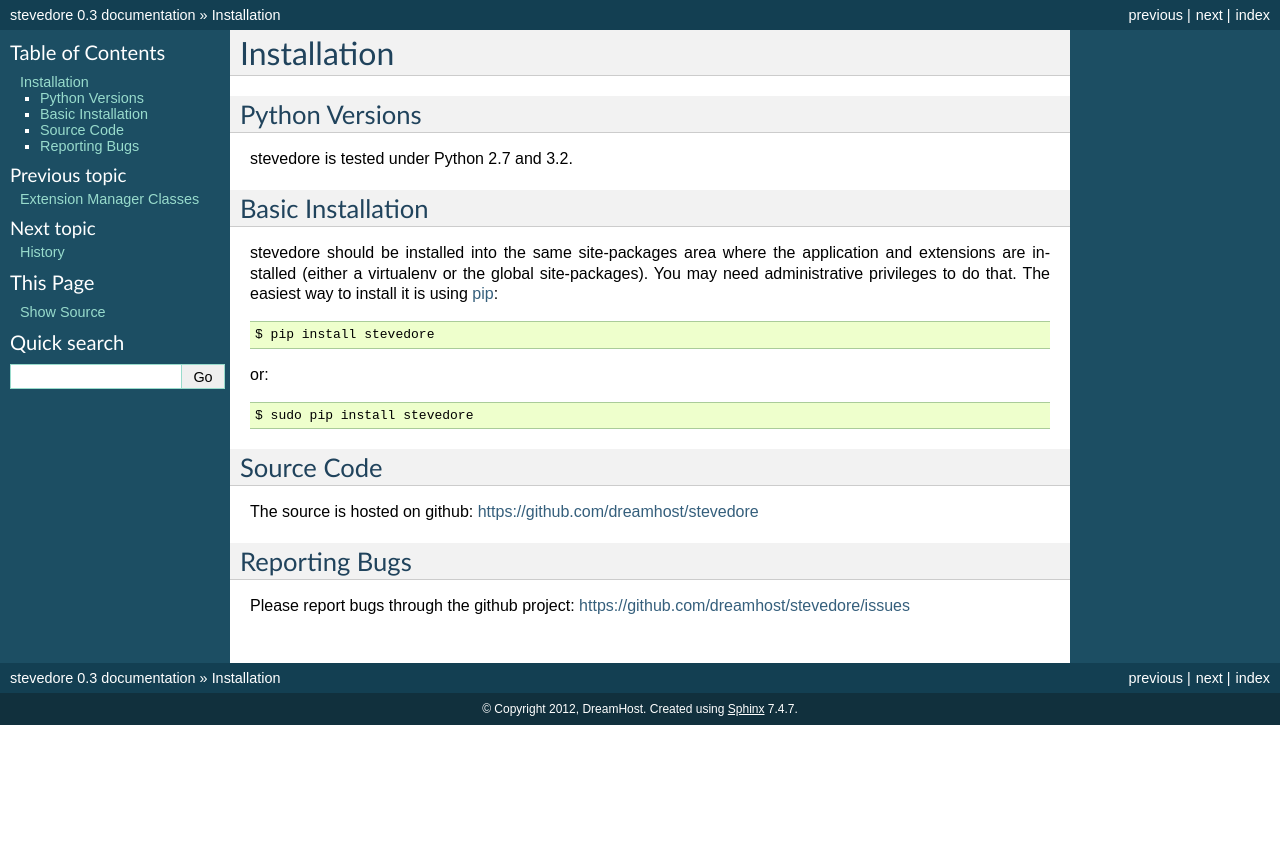
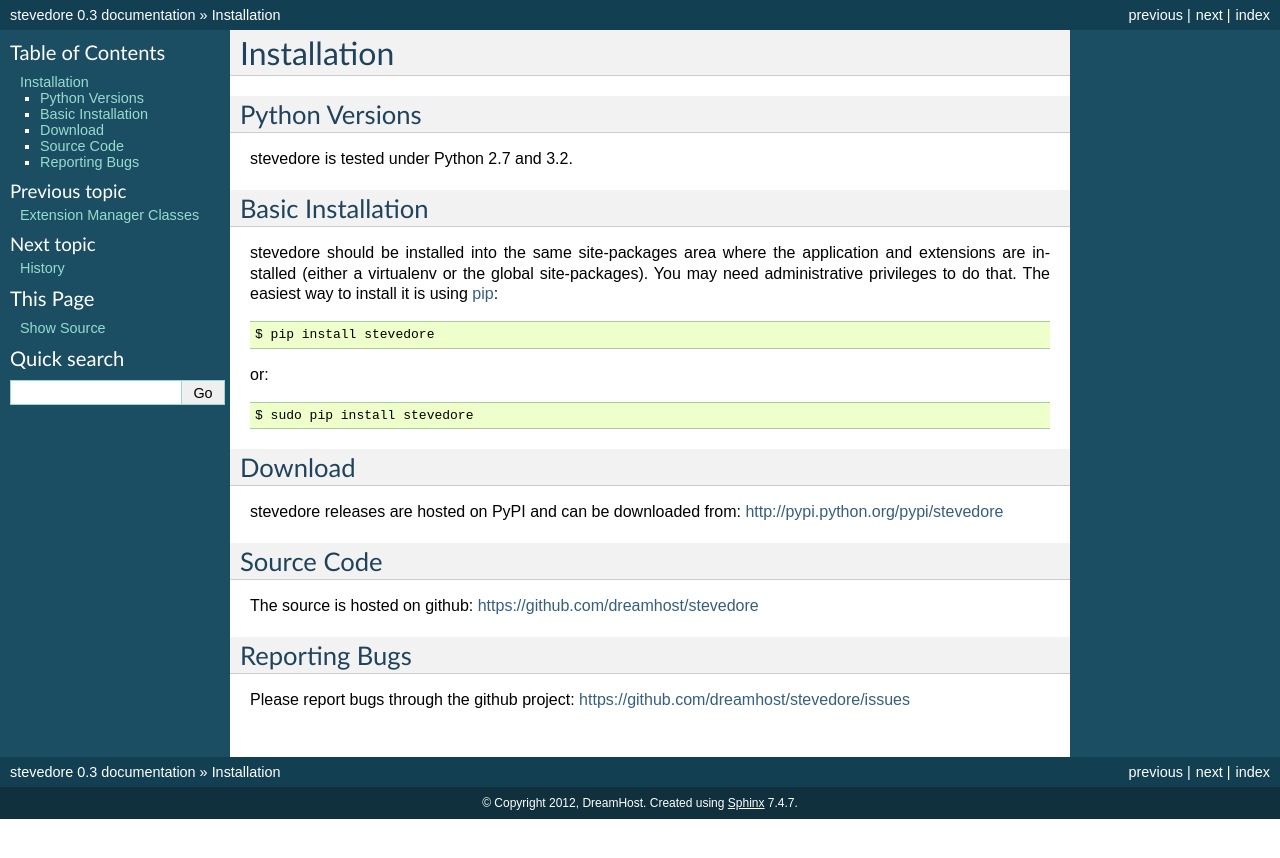
Before and after one commit to openstack/stevedore, a Sphinx documentation site: the page built from docs/source/install.rst, in a window 1280 px wide. Shown: the top 858 px of the page. Built offline with Sphinx 7.4.7, drawn with Linux system fonts in a browser that asks for light colours.

Commit message:
add download link
Signed-off-by: Doug Hellmann <doug.hellmann@dreamhost.com>

```diff
--- a/docs/source/install.rst
+++ b/docs/source/install.rst
@@ -25,6 +25,12 @@
 
 .. _pip: http://pypi.python.org/pypi/pip
 
+Download
+========
+
+stevedore releases are hosted on PyPI and can be downloaded from:
+http://pypi.python.org/pypi/stevedore
+
 Source Code
 ===========
 
```
